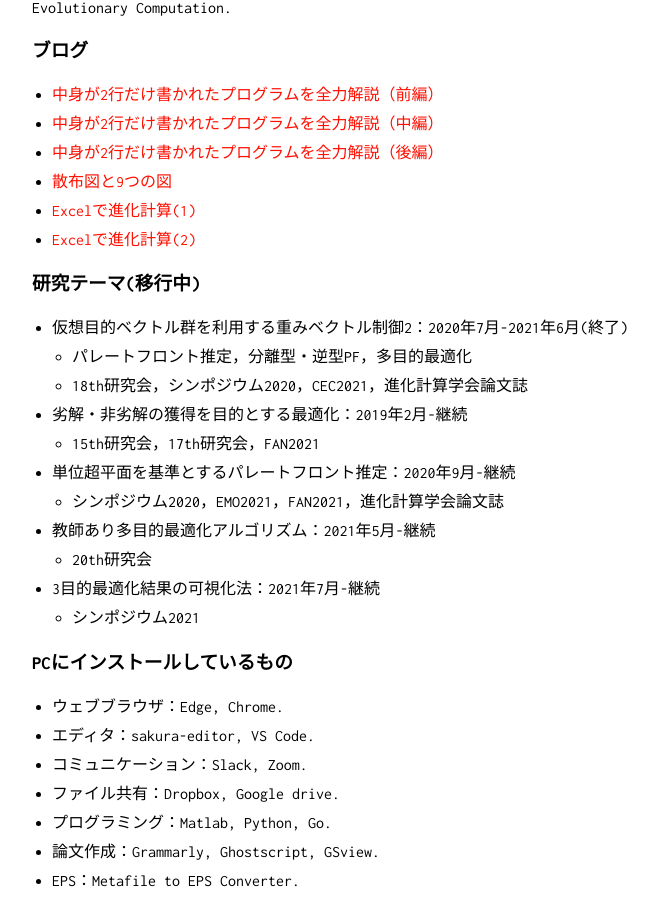
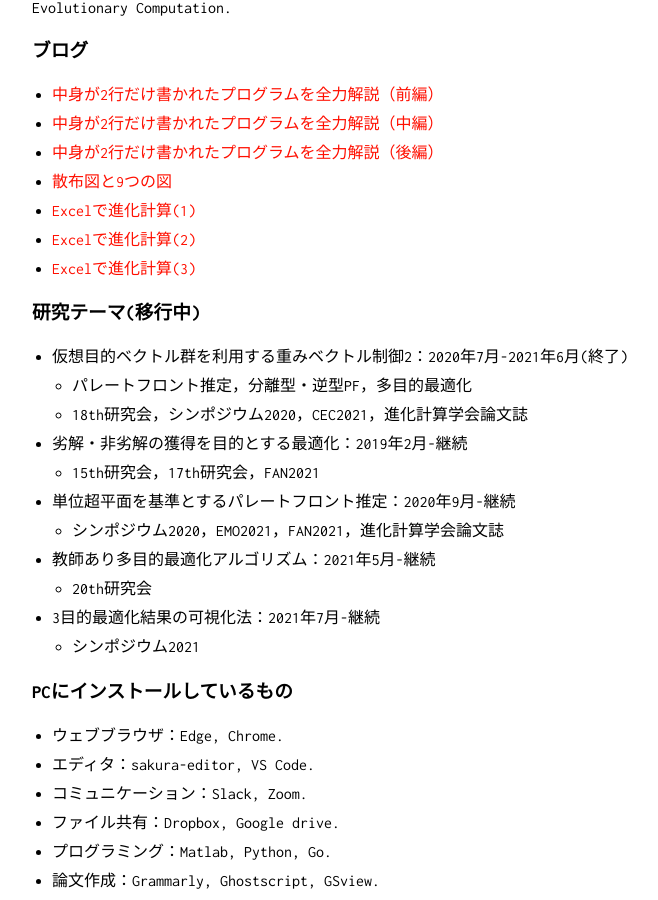
Before and after one commit to tomtkg/tomtkg.github.io, a Jekyll site: the page built from memo.md, in a window 1280 px wide and 900 px high, scrolled down 1356 px. Shown: the whole window, without its empty margins (228-886 px from the left). Built offline with Jekyll 4.4.1, drawn with Linux system fonts in a browser that asks for light colours.

Commit message:
Update memo.md

```diff
--- a/memo.md
+++ b/memo.md
@@ -65,6 +65,7 @@ Tomoaki Takagi received the B.E. and M.E. degrees from the University of Electro
 - [散布図と9つの図](https://www.timedia.co.jp/tech/20220524-tech)
 - [Excelで進化計算(1)](https://www.timedia.co.jp/tech/20220606-tech)
 - [Excelで進化計算(2)](https://www.timedia.co.jp/tech/20220608-tech)
+- [Excelで進化計算(3)](https://www.timedia.co.jp/tech/20220623-tech)
 
 ### 研究テーマ(移行中)
 - 仮想目的ベクトル群を利用する重みベクトル制御2：2020年7月-2021年6月(終了)
```
